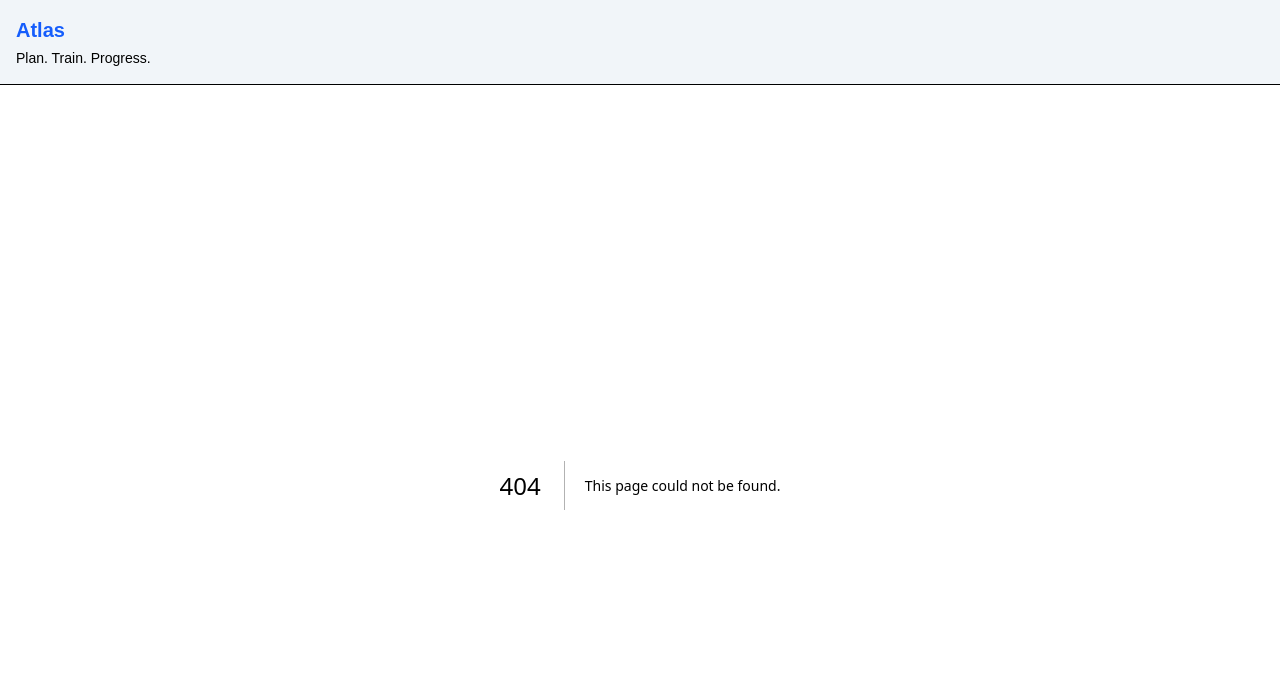
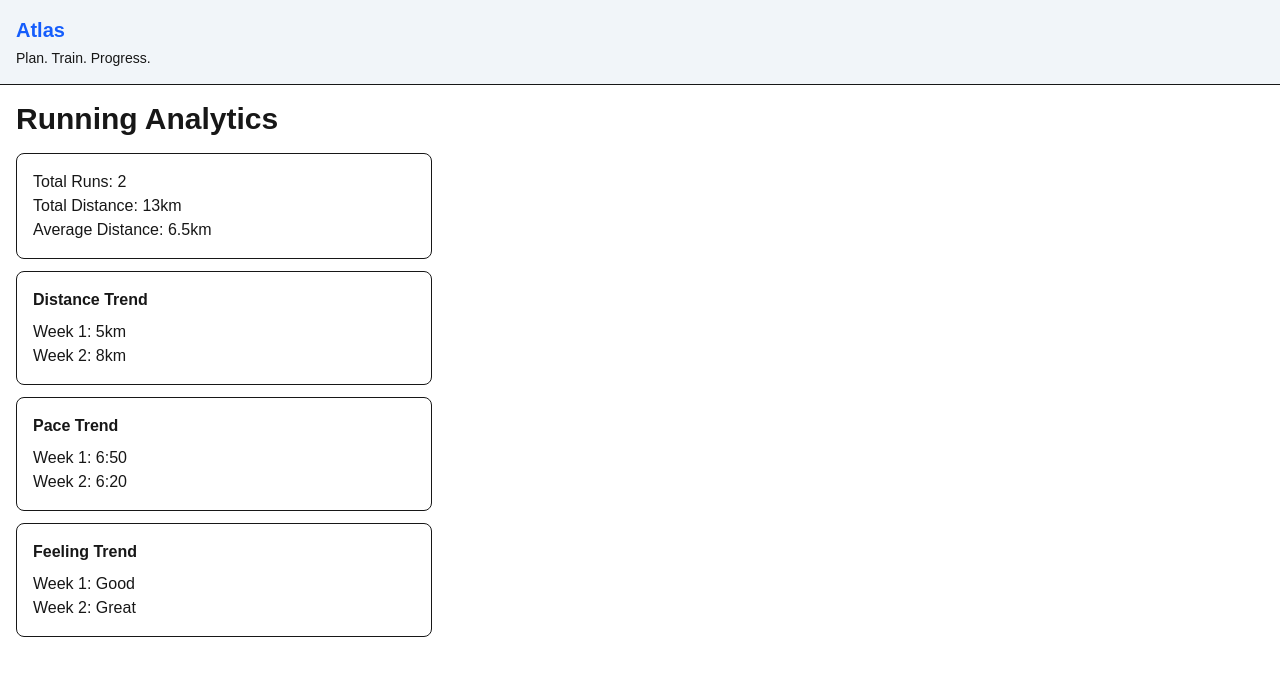
Before and after one commit to ros-xly/Atlas, a Next.js app in the folder frontend/: page /running/analytics in a window 1280 px wide. Before the commit this address had no page. Shown: the top 676 px of the page. Built offline with nearby package versions, Linux system fonts and the light colour scheme.

Commit message:
Week 15 running analytics

```diff
--- a/frontend/app/dashboard/page.tsx
+++ b/frontend/app/dashboard/page.tsx
@@ -41,6 +41,10 @@ export default function Dashboard() {
 
       <p>
          {dashboard.runningPlans} Running Plans
+      </p>
+
+      <p>
+          {dashboard.totalDistance}km Logged
       </p>
 
       </div>
--- /dev/null
+++ b/frontend/app/running/analytics/page.tsx
@@ -0,0 +1,45 @@
+import { runAnalytics } from "@/lib/runAnalytics";
+
+export default function RunningAnalytics() {
+  return (
+    <main className="p-4 max-w-md">
+      <h1 className="text-3xl font-bold mb-4">
+        Running Analytics
+      </h1>
+
+      <div className="border rounded-lg p-4 mb-3">
+        <p>Total Runs: {runAnalytics.totalRuns}</p>
+        <p>Total Distance: {runAnalytics.totalDistance}km</p>
+        <p>Average Distance: {runAnalytics.averageDistance}km</p>
+      </div>
+
+    <div className="border rounded-lg p-4 mb-3">
+        <h2 className="font-semibold mb-2">
+        Distance Trend
+        </h2>
+
+        <p>Week 1: 5km</p>
+        <p>Week 2: 8km</p>
+    </div>
+
+    <div className="border rounded-lg p-4 mb-3">
+        <h2 className="font-semibold mb-2">
+         Pace Trend
+        </h2>
+
+        <p>Week 1: 6:50</p>
+        <p>Week 2: 6:20</p>
+    </div>
+
+    <div className="border rounded-lg p-4 mb-3">
+        <h2 className="font-semibold mb-2">
+            Feeling Trend
+        </h2>
+
+        <p>Week 1: Good</p>
+        <p>Week 2: Great</p>
+    </div>
+
+    </main>
+  );
+}
--- /dev/null
+++ b/frontend/app/running/history/page.tsx
@@ -0,0 +1,23 @@
+import { runs } from "@/lib/runs";
+
+export default function RunningHistory() {
+  return (
+    <main className="p-4 max-w-md">
+      <h1 className="text-3xl font-bold mb-4">
+        Run History
+      </h1>
+
+      {runs.map((run) => (
+        <div
+          key={run.id}
+          className="border rounded-lg p-4 mb-3"
+        >
+          <p>{run.distance}km</p>
+          <p>{run.duration}</p>
+          <p>{run.feeling}</p>
+        </div>
+      ))}
+    </main>
+  );
+}
+``
--- a/frontend/lib/dashboard.ts
+++ b/frontend/lib/dashboard.ts
@@ -9,4 +9,6 @@ export const dashboard = {
   suggestedIncrease: "4%",
   runCount: 2,
   runningPlans: 2,
+  totalDistance: 13,
+
 };
--- /dev/null
+++ b/frontend/lib/distanceTrend.ts
@@ -0,0 +1,10 @@
+export const distanceTrend = [
+  {
+    week: 1,
+    distance: 5,
+  },
+  {
+    week: 2,
+    distance: 8,
+  },
+];
--- /dev/null
+++ b/frontend/lib/feelingTrend.ts
@@ -0,0 +1,10 @@
+export const feelingTrend = [
+  {
+    week: 1,
+    feeling: "Good",
+  },
+  {
+    week: 2,
+    feeling: "Great",
+  },
+];
--- /dev/null
+++ b/frontend/lib/paceTrend.ts
@@ -0,0 +1,10 @@
+export const paceTrend = [
+  {
+    week: 1,
+    pace: "6:50",
+  },
+  {
+    week: 2,
+    pace: "6:20",
+  },
+];
--- /dev/null
+++ b/frontend/lib/runAnalytics.ts
@@ -0,0 +1,5 @@
+export const runAnalytics = {
+  totalRuns: 2,
+  totalDistance: 13,
+  averageDistance: 6.5,
+};
--- /dev/null
+++ b/frontend/models/RunAnalytics.ts
@@ -0,0 +1,5 @@
+export interface RunAnalytics {
+  totalRuns: number;
+  totalDistance: number;
+  averageDistance: number;
+}
```
Also changed, not shown: 1 other file (tests, documents, lock files or other folders).
